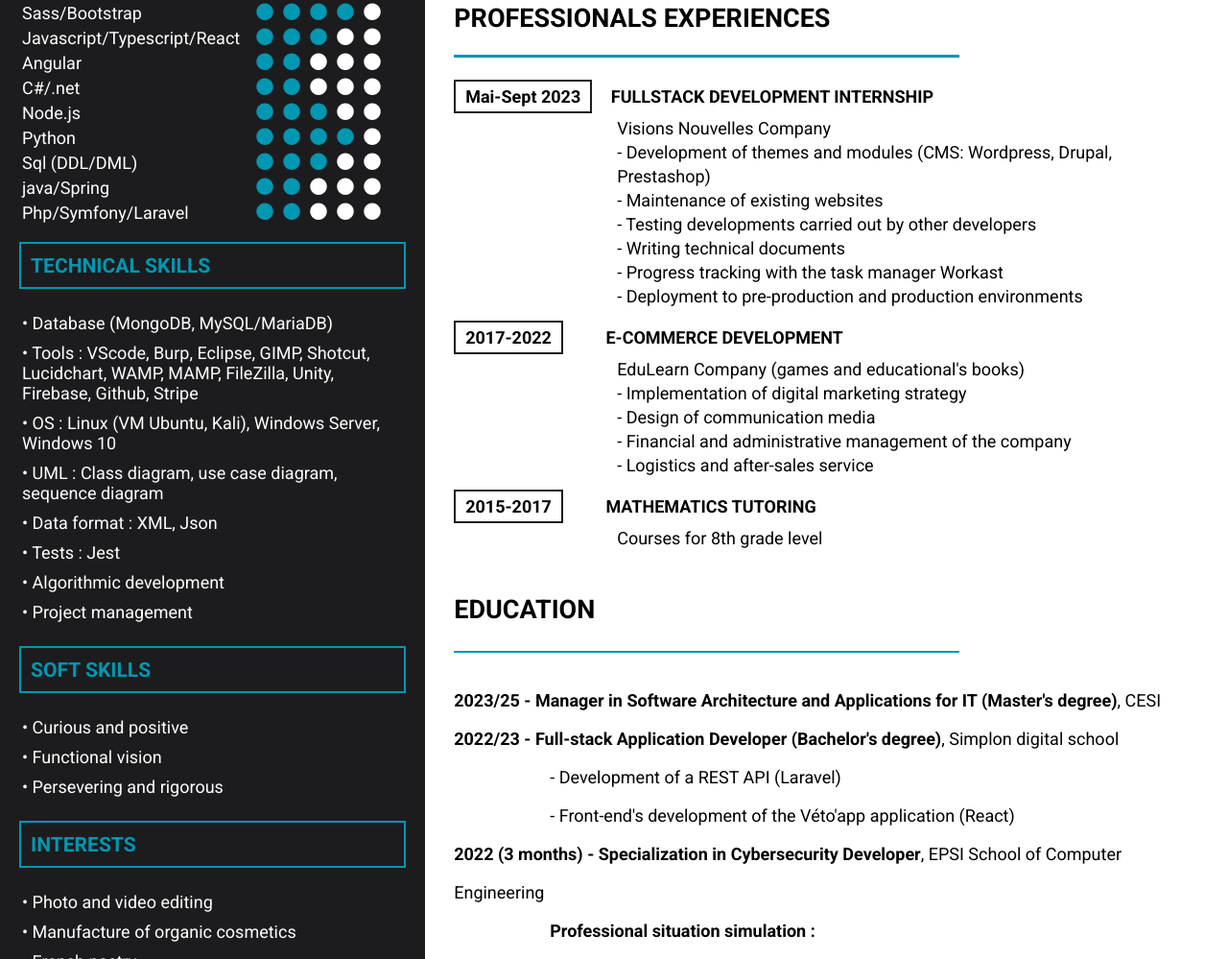
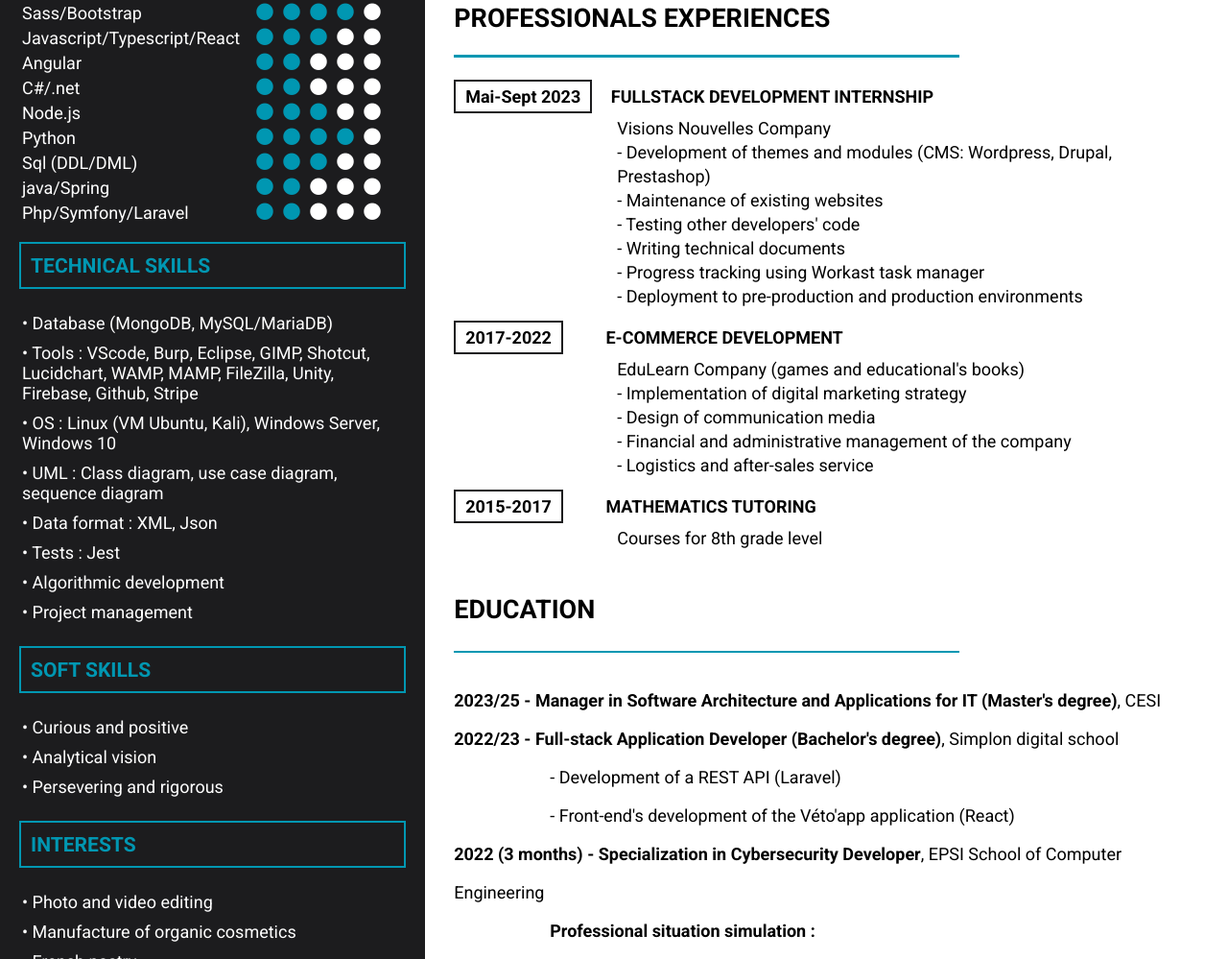
Before and after one commit to Yradouani/english_cv, a website: page index.html in a window 1280 px wide. Shown: the part 337-1336 px from the top of the page at 96% size. Drawn offline with Linux system fonts and the light colour scheme; a web font is replaced by a local one.

Commit message:
correction des fautes

```diff
--- a/index.html
+++ b/index.html
@@ -187,7 +187,7 @@
             <h3>SOFT SKILLS</h3>
             <div class="text-soft-skills">
                 <span class="text-skills-paragraph">• Curious and positive</span>
-                <span class="text-skills-paragraph">• Functional vision</span>
+                <span class="text-skills-paragraph">• Analytical vision</span>
                 <span class="text-skills-paragraph">• Persevering and rigorous</span>
             </div>
         </div>
@@ -315,9 +315,9 @@
                                 Visions Nouvelles Company
                                 <br> - Development of themes and modules (CMS: Wordpress, Drupal, Prestashop)
                                 <br> - Maintenance of existing websites
-                                <br> - Testing developments carried out by other developers
+                                <br> - Testing other developers' code
                                 <br> - Writing technical documents
-                                <br> - Progress tracking with the task manager Workast
+                                <br> - Progress tracking using Workast task manager
                                 <br> - Deployment to pre-production and production environments
                             </p>
                         </div>
```
